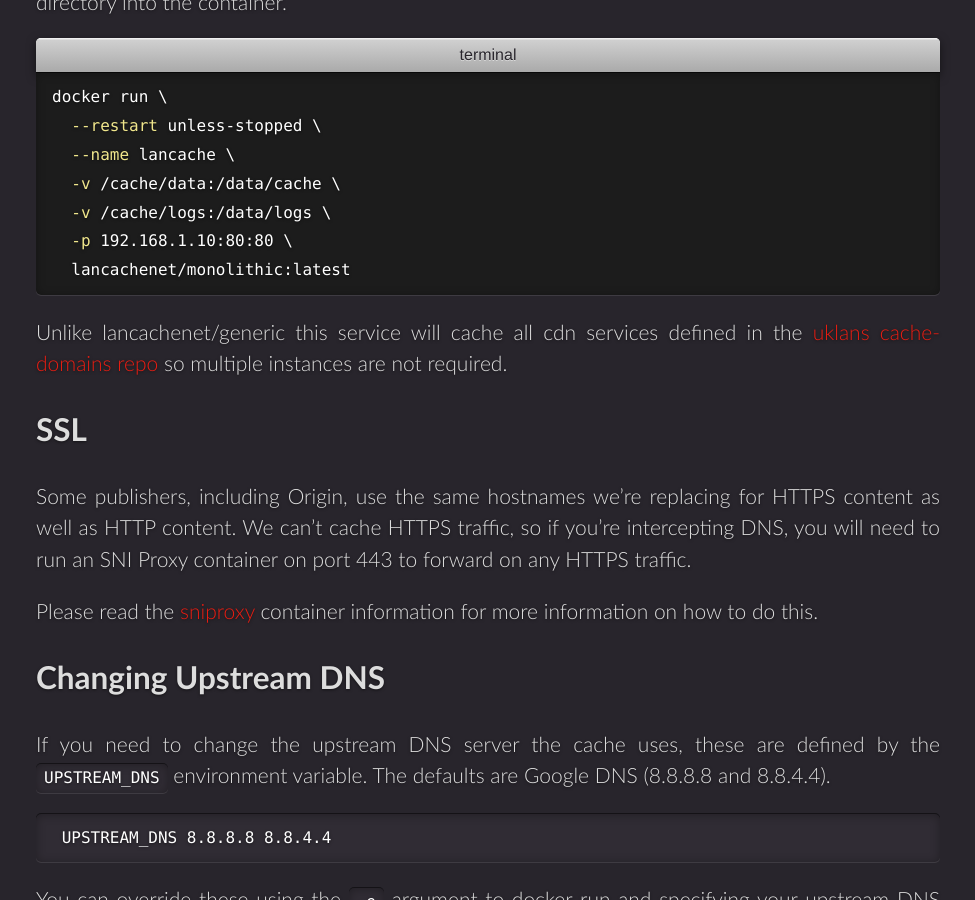
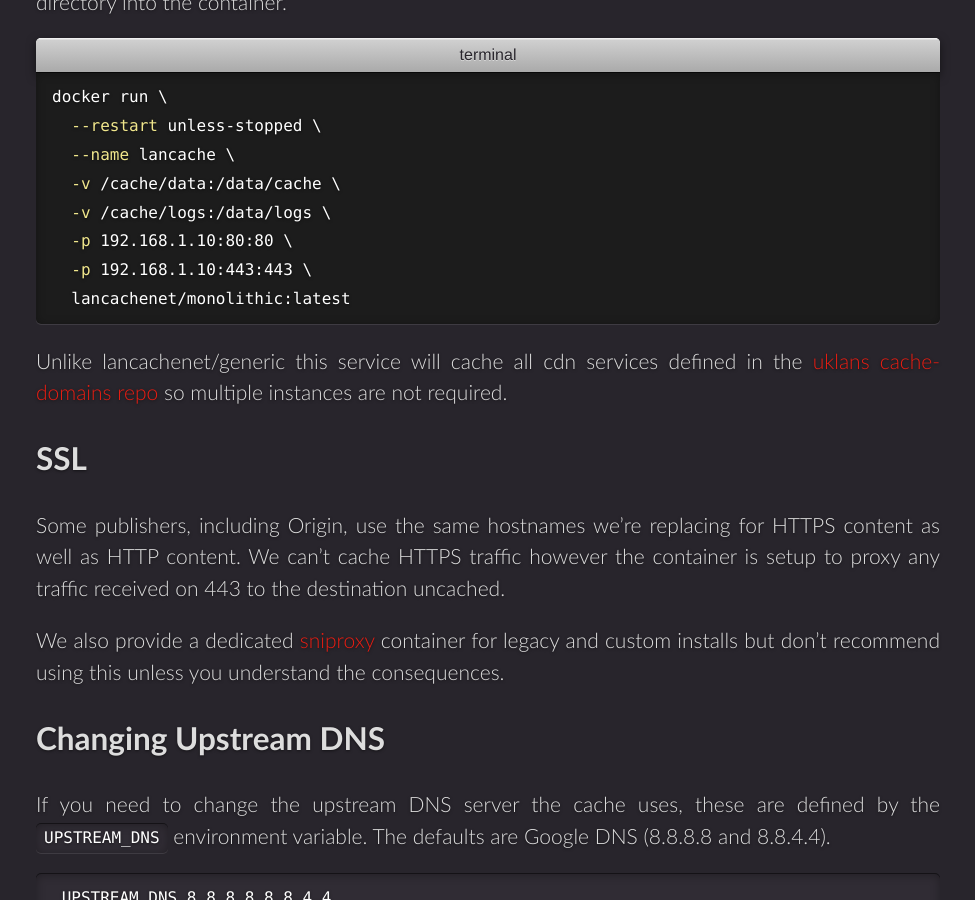
Before and after one commit to lancachenet/lancachenet.github.io, a Jekyll site: the page built from _docs/containers/monolithic/index.md, in a window 1280 px wide and 900 px high, scrolled down 1460 px. Shown: the whole window, without its empty margins (24-999 px from the left). Built offline with Jekyll 4.4.1, drawn with Linux system fonts in a browser that asks for light colours; comment, search, counter and statistics services are not loaded.

Commit message:
Update index.md

````diff
--- a/_docs/containers/monolithic/index.md
+++ b/_docs/containers/monolithic/index.md
@@ -40,6 +40,7 @@
   -v /cache/data:/data/cache \
   -v /cache/logs:/data/logs \
   -p 192.168.1.10:80:80 \
+  -p 192.168.1.10:443:443 \
   lancachenet/monolithic:latest
 ```
 
@@ -47,9 +48,9 @@
 
 ## SSL
 
-Some publishers, including Origin, use the same hostnames we're replacing for HTTPS content as well as HTTP content. We can't cache HTTPS traffic, so if you're intercepting DNS, you will need to run an SNI Proxy container on port 443 to forward on any HTTPS traffic.
+Some publishers, including Origin, use the same hostnames we're replacing for HTTPS content as well as HTTP content. We can't cache HTTPS traffic however the container is setup to proxy any traffic received on 443 to the destination uncached.
 
-Please read the [sniproxy](/docs/containers/sniproxy/) container information for more information on how to do this.
+We also provide a dedicated [sniproxy](/docs/containers/sniproxy/) container for legacy and custom installs but don't recommend using this unless you understand the consequences.
 
 ## Changing Upstream DNS
 
````
